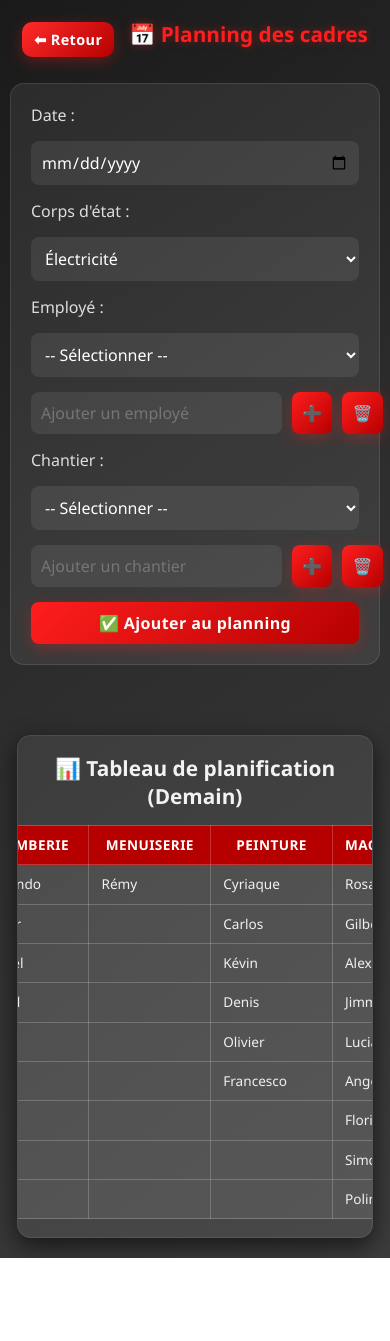
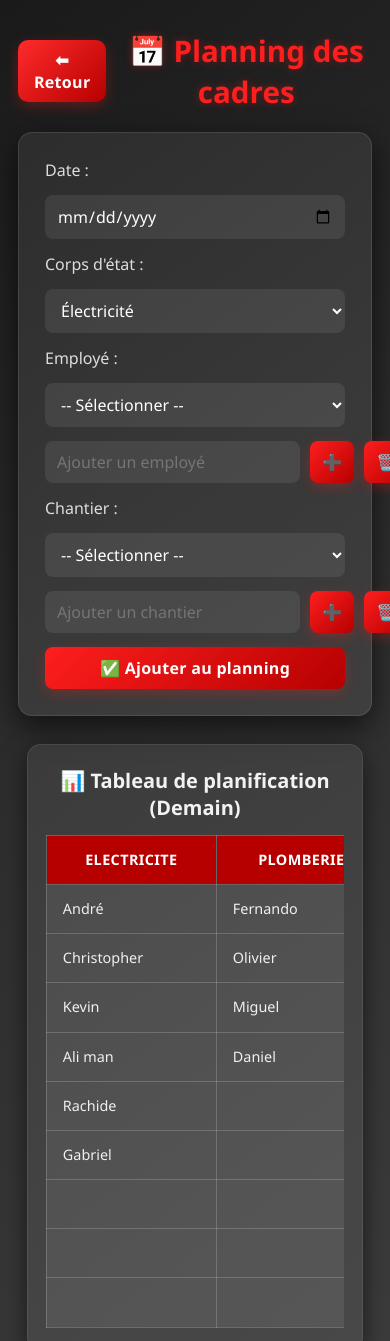
Before and after one commit to LucasMiossec/PLANNING-SEGOND-CONSTRUCTION, a plain HTML site: page cadres.html in a window 390 px wide. Shown: the top 1341 px of the page. Before the commit the page ends 1258 px from the top, so only its background shows below. Drawn offline with Linux system fonts and the light colour scheme.

Commit message:
Add files via upload

```diff
--- a/cadres.css
+++ b/cadres.css
@@ -1,4 +1,4 @@
-/* === STYLE GLOBAL === */
+/* === RESET & BASE === */
 * {
   margin: 0;
   padding: 0;
@@ -12,20 +12,18 @@ body {
   display: flex;
   flex-direction: column;
   align-items: center;
-  justify-content: flex-start;
   min-height: 100vh;
-  padding: 30px 20px;
+  padding: 30px 18px;
   text-align: center;
-  animation: fadeIn 0.8s ease-in-out;
 }
 
-/* === BARRE SUPÉRIEURE === */
+/* === TOP BAR === */
 .top-bar {
   display: flex;
   align-items: center;
   justify-content: center;
-  gap: 15px;
-  margin-bottom: 25px;
+  gap: 14px;
+  margin-bottom: 20px;
 }
 
 #retour {
@@ -34,74 +32,79 @@ body {
   font-weight: 600;
   border: none;
   border-radius: 10px;
-  padding: 10px 18px;
+  padding: 9px 16px;
   cursor: pointer;
-  transition: all 0.3s ease;
-  box-shadow: 0 4px 15px rgba(255, 30, 30, 0.3);
+  transition: all 0.25s ease;
+  box-shadow: 0 4px 14px rgba(255, 30, 30, 0.28);
+}
+#retour:hover {
+  transform: translateX(-2px) scale(1.04);
+  filter: brightness(1.12);
 }
 
-#retour:hover {
-  transform: translateX(-3px) scale(1.05);
-  filter: brightness(1.15);
+/* === TITRES === */
+h1 {
+  color: #ff1e1e;
+  font-size: 1.85em;
+  font-weight: 700;
+  text-shadow: 0 0 8px rgba(255, 30, 30, 0.35);
 }
 
-/* === TITRE === */
-h1 {
-  color: #ff1e1e;
-  font-size: 1.9em;
-  font-weight: 700;
-  text-shadow: 0 0 10px rgba(255, 30, 30, 0.4);
-  margin-bottom: 10px;
+.planning-container h3 {
+  font-size: 1.25em;
+  font-weight: 600;
+  margin-bottom: 14px;
 }
 
 /* === FORMULAIRE === */
 .form {
   background: rgba(255, 255, 255, 0.07);
-  padding: 30px;
+  border: 1px solid rgba(255, 255, 255, 0.1);
   border-radius: 14px;
   width: 380px;
+  max-width: 100%;
+  padding: 26px;
   display: flex;
   flex-direction: column;
-  gap: 15px;
-  box-shadow: 0 10px 30px rgba(0, 0, 0, 0.7);
-  margin-bottom: 40px;
-  border: 1px solid rgba(255,255,255,0.1);
+  gap: 14px;
+  box-shadow: 0 10px 30px rgba(0, 0, 0, 0.65);
+  margin-bottom: 28px;
 }
 
 label {
   text-align: left;
+  color: #ddd;
   font-weight: 500;
-  color: #ddd;
 }
 
-input, select, button {
-  padding: 10px;
+input,
+select,
+button {
   border: none;
   border-radius: 8px;
-  font-size: 1em;
+  padding: 10px 12px;
   background: rgba(255, 255, 255, 0.08);
   color: #fff;
-  transition: all 0.3s ease;
+  font-size: 1em;
 }
 
-select:focus, input:focus {
+select:focus,
+input:focus {
   outline: 2px solid #ff1e1e;
-  background: rgba(255, 255, 255, 0.15);
 }
 
 button {
   background: linear-gradient(135deg, #ff1e1e, #b60000);
   color: #fff;
   font-weight: 600;
+  letter-spacing: 0.3px;
   cursor: pointer;
-  transition: 0.3s;
-  letter-spacing: 0.4px;
-  box-shadow: 0 4px 15px rgba(255, 30, 30, 0.3);
+  transition: all 0.25s ease;
+  box-shadow: 0 4px 14px rgba(255, 30, 30, 0.28);
 }
-
 button:hover {
-  transform: scale(1.05);
-  filter: brightness(1.15);
+  transform: scale(1.04);
+  filter: brightness(1.12);
 }
 
 .ajout-chantier {
@@ -109,141 +112,122 @@ button:hover {
   gap: 10px;
   align-items: center;
 }
-
 .ajout-chantier input {
   flex: 1;
 }
 
 /* === PLANNING CONTAINER === */
 .planning-container {
-  margin-top: 30px;
   background: rgba(255, 255, 255, 0.07);
-  padding: 25px;
+  border: 1px solid rgba(255, 255, 255, 0.08);
   border-radius: 14px;
-  width: min(1200px, 96%);
-  display: flex;
-  flex-direction: column;
-  align-items: center;
-  justify-content: center;
-  box-shadow: 0 8px 25px rgba(0, 0, 0, 0.6);
-  border: 1px solid rgba(255, 255, 255, 0.08);
-  overflow-x: auto;
-  -webkit-overflow-scrolling: touch;
+  width: 95%;
+  max-width: 1300px;
+  padding: 22px 18px;
+  box-shadow: 0 8px 24px rgba(0, 0, 0, 0.55);
+  overflow: hidden;
 }
 
-.planning-container h3 {
-  text-align: center;
+/* === TABLEAU AVEC DÉFILEMENT === */
+#planningTable {
   width: 100%;
-  font-weight: 600;
-  color: #f2f2f2;
-  margin-bottom: 15px;
-  font-size: 1.3em;
+  overflow-x: auto; /* ✅ Active le scroll horizontal */
+  -webkit-overflow-scrolling: touch; /* ✅ Défilement fluide sur mobile */
+  scrollbar-color: #b60000 rgba(255, 255, 255, 0.1);
+  scrollbar-width: thin;
 }
 
-/* === TABLEAU === */
-.planning-container table {
-  width: 100%;
-  table-layout: fixed;
-  border-collapse: collapse;
-  background: rgba(255,255,255,0.03);
-  min-width: 700px;
+#planningTable::-webkit-scrollbar {
+  height: 10px; /* épaisseur du scroll horizontal */
 }
 
-/* Colonnes stables et lisibles */
-.planning-container th,
-.planning-container td {
-  width: 20%;
-  padding: 12px 14px;
+#planningTable::-webkit-scrollbar-track {
+  background: rgba(255, 255, 255, 0.05);
+  border-radius: 8px;
+}
+
+#planningTable::-webkit-scrollbar-thumb {
+  background: linear-gradient(135deg, #ff1e1e, #b60000);
+  border-radius: 8px;
+}
+
+#planningTable table {
+  width: 1300px; /* ✅ Largeur réelle du tableau */
+  border-collapse: collapse;
+  background: rgba(255, 255, 255, 0.03);
+  table-layout: fixed; /* colonnes fixes pour stabilité */
+}
+
+/* === COLONNES === */
+#planningTable th,
+#planningTable td {
+  width: 260px; /* ✅ largeur confortable pour lecture */
+  padding: 14px 16px;
+  border: 1px solid rgba(255, 255, 255, 0.18);
   text-align: left;
   vertical-align: top;
-  border: 1px solid rgba(255, 255, 255, 0.2);
+  line-height: 1.4;
   word-break: break-word;
   overflow-wrap: anywhere;
   white-space: normal;
-  line-height: 1.35;
 }
 
-/* En-têtes */
-.planning-container th {
-  background-color: #b60000;
+/* === EN-TÊTES === */
+#planningTable th {
+  background: #b60000;
   color: #fff;
   font-weight: 700;
   letter-spacing: 0.4px;
   text-transform: uppercase;
   text-align: center;
+  position: sticky;
+  top: 0;
+  z-index: 10;
 }
 
-/* Cellules normales */
-.planning-container td {
-  background-color: rgba(255, 255, 255, 0.05);
+/* === CELLULES === */
+#planningTable td {
+  background: rgba(255, 255, 255, 0.05);
   color: #f0f0f0;
 }
 
-/* Cellules cochées (affectées) */
-.planning-container td.checked {
+#planningTable td.checked {
   background: linear-gradient(135deg, #1ea833, #148c29);
+  color: #fff;
   font-weight: 700;
-  color: #fff;
-  border-color: rgba(0,255,0,0.35);
-  box-shadow: inset 0 0 8px rgba(0,0,0,0.2);
-}
-
-/* === ANIMATIONS === */
-@keyframes fadeIn {
-  from { opacity: 0; transform: translateY(10px); }
-  to { opacity: 1; transform: translateY(0); }
+  border-color: rgba(0, 255, 0, 0.35);
+  box-shadow: inset 0 0 8px rgba(0, 0, 0, 0.2);
 }
 
 /* === RESPONSIVE === */
 @media (max-width: 900px) {
-  h1 {
-    font-size: 1.5em;
+  .form {
+    width: 100%;
   }
 
-  .form {
-    width: 100%;
-    padding: 25px;
-    box-shadow: none;
+  #planningTable table {
+    width: 1000px; /* ✅ garde une largeur supérieure à l'écran */
   }
 
-  .planning-container {
-    padding: 18px;
-  }
-
-  .planning-container th,
-  .planning-container td {
-    font-size: 0.9em;
-    padding: 10px 12px;
-  }
-
-  table {
-    min-width: 600px;
-    display: block;
-    overflow-x: auto;
-    white-space: nowrap;
-  }
-
-  #retour {
-    padding: 8px 12px;
-    font-size: 0.9em;
+  #planningTable th,
+  #planningTable td {
+    width: 200px;
+    font-size: 0.95em;
   }
 }
 
-@media (max-width: 480px) {
-  body {
-    padding: 20px 10px;
+@media (max-width: 600px) {
+  #planningTable table {
+    width: 850px;
   }
 
-  h1 {
-    font-size: 1.3em;
+  #planningTable th,
+  #planningTable td {
+    width: 170px;
+    font-size: 0.9em;
   }
 
-  .form {
-    padding: 20px;
-  }
-
-  .planning-container th,
-  .planning-container td {
-    font-size: 0.85em;
+  #planningTable::-webkit-scrollbar {
+    height: 8px;
   }
 }
--- a/employes.css
+++ b/employes.css
@@ -102,25 +102,51 @@ button:hover {
   margin-bottom: 10px;
 }
 
+/* === CONTENEUR DU TABLEAU (défilement horizontal) === */
+.planning {
+  width: 100%;
+  overflow-x: auto; /* ✅ scroll horizontal activé */
+  -webkit-overflow-scrolling: touch; /* ✅ défilement fluide sur mobile */
+  scrollbar-color: #b60000 rgba(255, 255, 255, 0.1);
+  scrollbar-width: thin;
+  border-radius: 8px;
+}
+
+/* style scrollbar (Chrome/Edge/Safari) */
+.planning::-webkit-scrollbar {
+  height: 10px;
+}
+.planning::-webkit-scrollbar-track {
+  background: rgba(255, 255, 255, 0.05);
+  border-radius: 8px;
+}
+.planning::-webkit-scrollbar-thumb {
+  background: linear-gradient(135deg, #ff1e1e, #b60000);
+  border-radius: 8px;
+}
+
 /* === TABLEAU === */
 table {
   border-collapse: collapse;
   margin-top: 15px;
-  margin-left: auto;
-  margin-right: auto; /* ✅ centre le tableau */
+  width: 1200px; /* ✅ largeur réelle du tableau (scrollable) */
+  background: rgba(255, 255, 255, 0.03);
 }
 
 th, td {
   border: 1px solid rgba(255, 255, 255, 0.2);
-  padding: 10px 20px;
+  padding: 12px 18px;
   text-align: center;
-  min-width: 130px; /* ✅ largeur harmonieuse */
+  min-width: 180px; /* ✅ largeurs lisibles */
+  word-break: break-word;
+  white-space: normal;
 }
 
 th {
   background-color: #b60000;
   color: #fff;
   font-weight: 600;
+  text-transform: uppercase;
 }
 
 td {
@@ -145,3 +171,36 @@ td.checked {
   from { opacity: 0; transform: translateY(-10px); }
   to { opacity: 1; transform: translateY(0); }
 }
+
+/* === RESPONSIVE === */
+@media (max-width: 768px) {
+  .form {
+    width: 100%;
+  }
+
+  table {
+    width: 900px; /* ✅ réduit un peu la largeur du tableau sur mobile */
+  }
+
+  th, td {
+    min-width: 160px;
+    font-size: 0.9em;
+    padding: 10px 14px;
+  }
+}
+
+@media (max-width: 480px) {
+  table {
+    width: 750px;
+  }
+
+  th, td {
+    min-width: 140px;
+    font-size: 0.85em;
+  }
+
+  #retour {
+    font-size: 0.9em;
+    padding: 8px 12px;
+  }
+}
```
